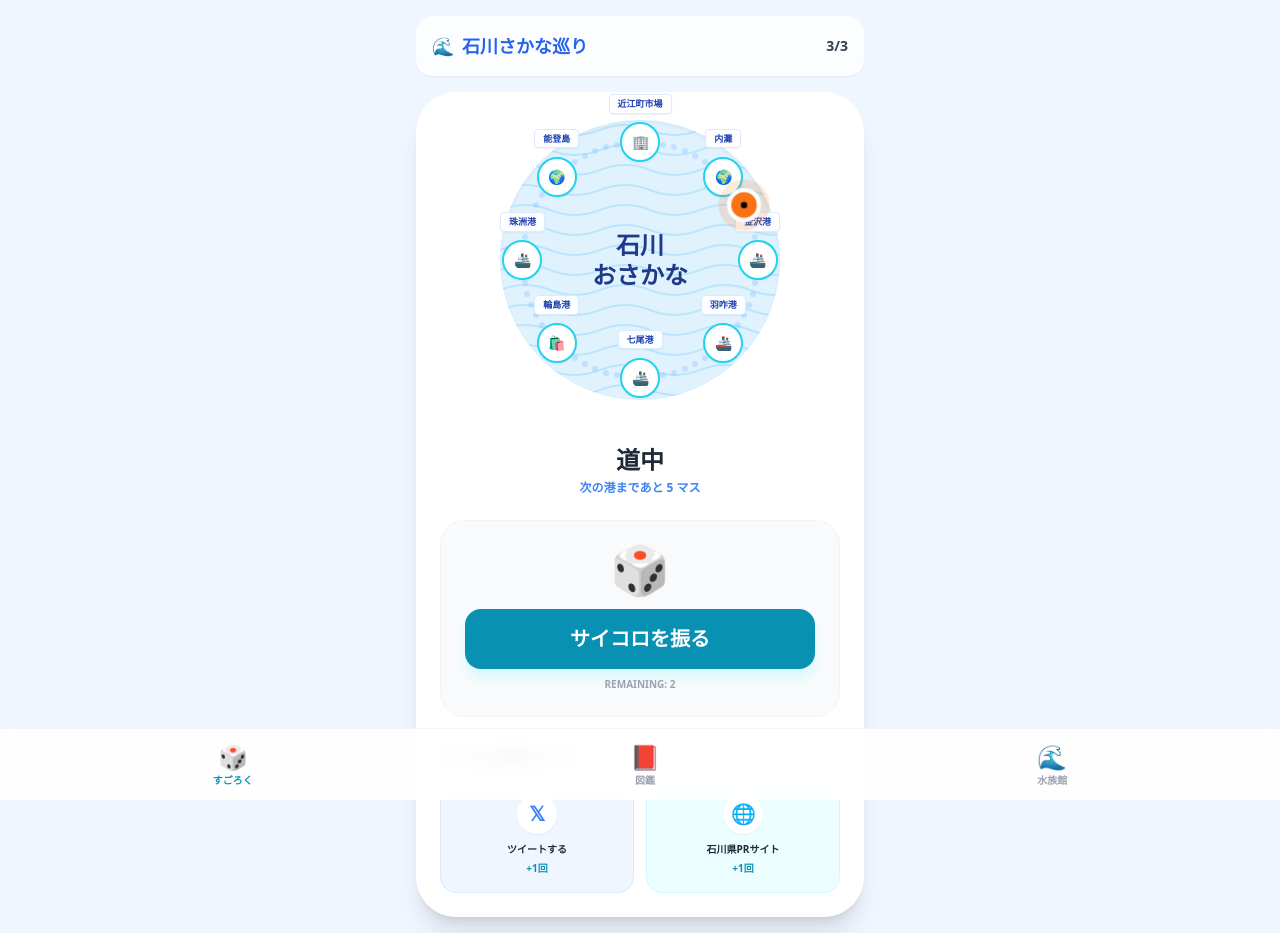
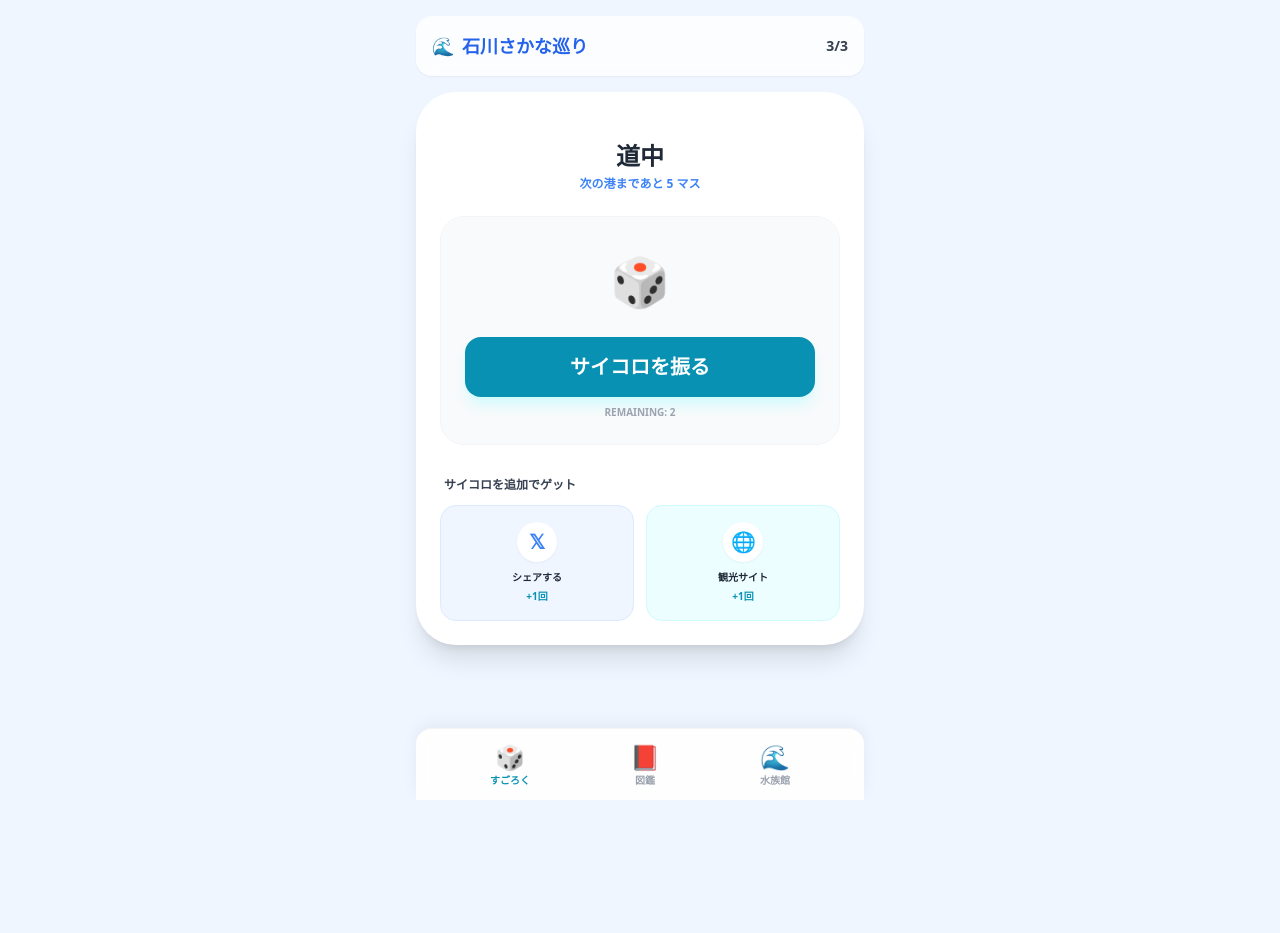
Before and after one commit to maki108/fish-aquarium, a Flask app: page / in a window 1280 px wide. After the commit the page ends 800 px from the top, so only its background shows below. Run offline with Flask 3, Linux system fonts and the light colour scheme; data comes from the database, SQL or seed files in the repository; some libraries are stand-ins or nearby versions.

Commit message:
Refactor index.html for improved layout and styling By FUTAGI

```diff
--- a/templates/index.html
+++ b/templates/index.html
@@ -9,36 +9,35 @@
 </head>
 <body class="bg-blue-50 min-h-screen flex flex-col items-center p-4 font-sans text-gray-800">
 
-    <header class="w-full max-w-md bg-white/80 backdrop-blur rounded-2xl shadow-sm p-4 mb-4 flex justify-between items-center">
+    <header class="w-full max-w-md bg-white/80 backdrop-blur rounded-2xl shadow-sm p-4 mb-4 flex justify-between items-center z-50">
         <h1 class="text-lg font-bold text-blue-600 flex items-center">
             <span class="mr-2">🌊</span>石川さかな巡り
         </h1>
         <div class="text-right">
-            <p id="collection-ratio" class="text-sm font-bold text-gray-700">0/0 種類</p>
+            <p id="collection-ratio" class="text-sm font-bold text-gray-700">Loading...</p>
         </div>
     </header>
 
-    <main class="w-full max-w-md bg-white rounded-[2.5rem] shadow-xl overflow-hidden p-6 text-center">
+    <main class="w-full max-w-md bg-white rounded-[2.5rem] shadow-xl overflow-hidden p-6 text-center relative z-10">
 
-        <div class="relative w-72 h-72 mx-auto mb-10 wave-bg rounded-full border-4 border-white shadow-inner flex items-center justify-center">
-            <div class="text-center z-10 pointer-events-none">
-                <h2 class="text-2xl font-black text-blue-900 leading-tight">石川<br>おさかな</h2>
-            </div>
+        <div class="ishikawa-map-container relative mx-auto mb-6 shadow-inner rounded-3xl overflow-hidden">
 
             <div id="map-nodes" class="absolute inset-0"></div>
 
-            <div id="player-piece" class="absolute w-8 h-8 bg-orange-500 rounded-full border-4 border-white shadow-lg transition-all duration-500 z-30 flex items-center justify-center">
+            <div id="player-piece" class="absolute w-8 h-8 bg-orange-500 rounded-full border-4 border-white shadow-lg transition-all duration-500 z-30 flex items-center justify-center" style="display: none;">
                 <div class="w-1.5 h-1.5 bg-black rounded-full"></div>
             </div>
         </div>
-
         <div class="mb-6">
             <h2 id="current-spot" class="text-2xl font-bold text-gray-800">読み込み中...</h2>
             <div id="distance-info" class="text-blue-500 text-xs font-bold mt-1">次の港まであと -- マス</div>
         </div>
 
         <div class="bg-gray-50 rounded-3xl p-6 border border-gray-100">
-            <div id="dice-result" class="text-5xl mb-4 h-12 flex items-center justify-center">🎲</div>
+            <div id="dice-result" class="mb-4 h-20 flex items-center justify-center">
+                <span class="text-5xl">🎲</span>
+            </div>
+
             <button id="roll-button" onclick="rollDice()"
                 class="w-full bg-cyan-600 hover:bg-cyan-700 text-white font-bold py-4 rounded-2xl text-xl shadow-lg shadow-cyan-100 active:scale-95 transition-all disabled:bg-gray-300">
                 サイコロを振る
@@ -55,7 +54,7 @@
                     <div class="w-10 h-10 bg-white rounded-full flex items-center justify-center mb-2 shadow-sm group-hover:shadow">
                         <span class="text-xl text-blue-500 font-bold">𝕏</span>
                     </div>
-                    <span class="text-[10px] font-bold text-gray-800">ツイートする</span>
+                    <span class="text-[10px] font-bold text-gray-800">シェアする</span>
                     <span class="text-[10px] font-bold text-cyan-600 mt-1">+1回</span>
                 </button>
 
@@ -63,33 +62,33 @@
                     <div class="w-10 h-10 bg-white rounded-full flex items-center justify-center mb-2 shadow-sm group-hover:shadow">
                         <span class="text-xl">🌐</span>
                     </div>
-                    <span class="text-[10px] font-bold text-gray-800 uppercase">石川県PRサイト</span>
+                    <span class="text-[10px] font-bold text-gray-800 uppercase">観光サイト</span>
                     <span class="text-[10px] font-bold text-cyan-600 mt-1">+1回</span>
                 </button>
             </div>
         </div>
     </main>
 
-    <nav class="fixed bottom-0 left-0 right-0 bg-white/90 backdrop-blur border-t border-gray-100 px-6 py-3 flex justify-around items-center z-50">
+    <nav class="fixed bottom-0 left-0 right-0 bg-white/90 backdrop-blur border-t border-gray-100 px-6 py-3 flex justify-around items-center z-50 max-w-md mx-auto rounded-t-2xl shadow-[0_-5px_15px_rgba(0,0,0,0.05)]">
         <a href="/" class="flex flex-col items-center text-cyan-600">
             <span class="text-2xl">🎲</span><span class="text-[10px] font-bold">すごろく</span>
         </a>
-        <a href="/encyclopedia" class="flex flex-col items-center text-gray-400">
+        <a href="/encyclopedia" class="flex flex-col items-center text-gray-400 hover:text-cyan-600 transition-colors">
             <span class="text-2xl">📕</span><span class="text-[10px] font-bold">図鑑</span>
         </a>
-        <a href="/aquarium" class="flex flex-col items-center text-gray-400">
+        <a href="/aquarium" class="flex flex-col items-center text-gray-400 hover:text-cyan-600 transition-colors">
             <span class="text-2xl">🌊</span><span class="text-[10px] font-bold">水族館</span>
         </a>
     </nav>
 
-    <div id="fish-modal" class="fixed inset-0 bg-black/60 backdrop-blur-sm hidden items-center justify-center p-6 z-50">
-        <div class="bg-white rounded-[2rem] p-8 w-full max-w-sm text-center shadow-2xl">
+    <div id="fish-modal" class="fixed inset-0 bg-black/60 backdrop-blur-sm hidden items-center justify-center p-6 z-[100]">
+        <div class="bg-white rounded-[2rem] p-8 w-full max-w-sm text-center shadow-2xl transform transition-all scale-100">
             <h3 class="text-2xl font-black text-gray-800 mb-6 text-cyan-600">魚をゲット！</h3>
-            <div id="fish-list" class="space-y-3 text-left"></div>
-            <button onclick="closeModal()" class="mt-8 w-full bg-gray-900 text-white py-4 rounded-2xl font-bold">冒険を続ける</button>
+            <div id="fish-list" class="space-y-3 text-left max-h-[60vh] overflow-y-auto"></div>
+            <button onclick="closeModal()" class="mt-8 w-full bg-gray-900 text-white py-4 rounded-2xl font-bold hover:bg-gray-800 transition-colors">冒険を続ける</button>
         </div>
     </div>
 
-    <script src="/static/js/game.js"></script>
+    <script src="{{ url_for('static', filename='js/game.js') }}"></script>
 </body>
 </html>
```
